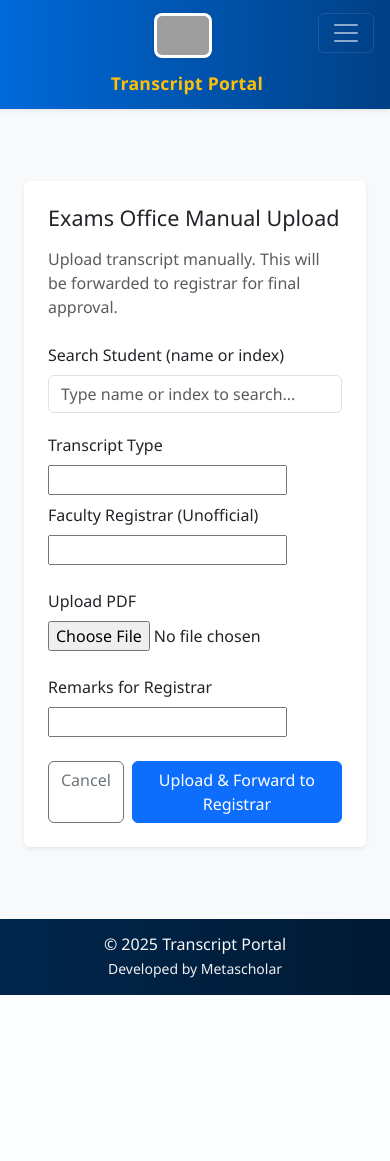
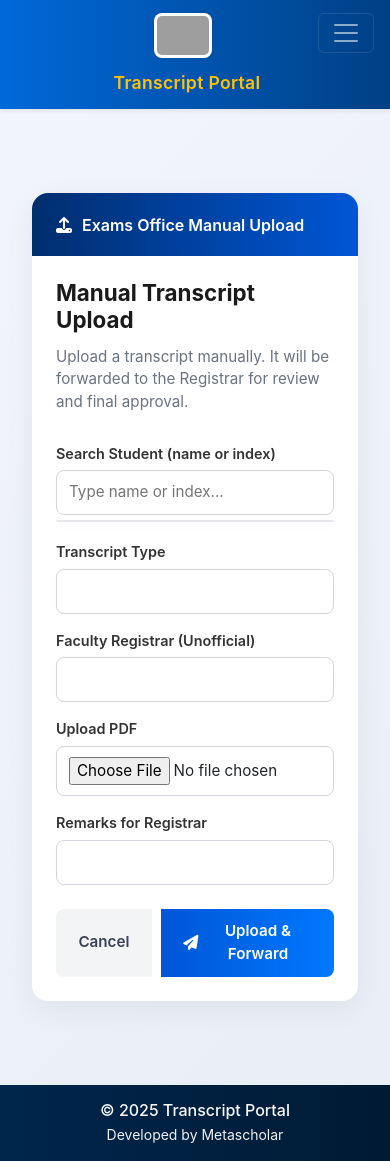
Before and after one commit to Amponsah-clinton/final_cug_transcript_app, a Django app: template app/templates/exams_office_upload.html in a window 390 px wide. Before the commit the page ends 995 px from the top, so only its background shows below. Run offline with Django 5.2, Linux system fonts and the light colour scheme; the template is opened without the code that fills it, so the values that code supplies are empty, except form fields; tables that the repository leaves empty hold one stand-in row (values such as "Sample post"); form fields are guessed from the names that the template uses; grey boxes are pictures that could not be loaded.

Commit message:
Updated transcript form and fixed template bugs

```diff
--- a/app/templates/exams_office_upload.html
+++ b/app/templates/exams_office_upload.html
@@ -1,82 +1,267 @@
 {% extends 'base.html' %}
+{% block content %}
 
-{% block content %}
-<div class="container py-5">
-  <div class="row justify-content-center">
-    <div class="col-lg-8">
-      <div class="card shadow-sm border-0">
-        <div class="card-body p-4">
-          <h4 class="mb-3">Exams Office Manual Upload</h4>
-          <p class="text-muted mb-4">Upload transcript manually. This will be forwarded to registrar for final approval.</p>
+<style>
+  /* ===== Layout & Background ===== */
+  body {
+    background: linear-gradient(135deg, #f2f5fa, #e9eef7);
+    font-family: 'Inter', 'Segoe UI', sans-serif;
+  }
+
+  .upload-wrapper {
+    max-width: 800px;
+    margin: 60px auto;
+    padding: 0 20px;
+  }
+
+  .upload-card {
+    background: #fff;
+    border-radius: 16px;
+    box-shadow: 0 8px 30px rgba(0, 0, 0, 0.06);
+    overflow: hidden;
+    transition: all 0.3s ease;
+  }
+
+  .upload-card:hover {
+    transform: translateY(-3px);
+    box-shadow: 0 12px 40px rgba(0, 0, 0, 0.08);
+  }
+
+  .upload-header {
+    background: linear-gradient(90deg, #002e6e, #0056d6);
+    color: white;
+    padding: 1.2rem 1.5rem;
+    font-weight: 600;
+    font-size: 1.1rem;
+    display: flex;
+    align-items: center;
+    gap: 10px;
+  }
+
+  .upload-body {
+    padding: 2rem;
+  }
+
+  h4 {
+    margin-bottom: 0.75rem;
+    font-size: 1.4rem;
+    font-weight: 700;
+    color: #1a1a1a;
+  }
+
+  p.desc {
+    color: #6b7280;
+    font-size: 0.95rem;
+    margin-bottom: 1.8rem;
+  }
+
+  /* ===== Form Fields ===== */
+  label {
+    font-weight: 600;
+    font-size: 0.9rem;
+    color: #333;
+    display: block;
+    margin-bottom: 6px;
+  }
+
+  input[type="text"],
+  select,
+  textarea,
+  input[type="file"] {
+    width: 100%;
+    padding: 10px 12px;
+    border-radius: 8px;
+    border: 1px solid #d1d5db;
+    font-size: 0.95rem;
+    transition: all 0.2s ease;
+  }
+
+  input:focus,
+  select:focus,
+  textarea:focus {
+    outline: none;
+    border-color: #0056d6;
+    box-shadow: 0 0 0 3px rgba(0, 86, 214, 0.1);
+  }
+
+  .form-grid {
+    display: grid;
+    grid-template-columns: repeat(auto-fit, minmax(250px, 1fr));
+    gap: 1rem;
+  }
+
+  textarea {
+    min-height: 100px;
+  }
+
+  /* ===== Buttons ===== */
+  .btn {
+    padding: 0.7rem 1.4rem;
+    border-radius: 8px;
+    font-weight: 600;
+    font-size: 0.95rem;
+    cursor: pointer;
+    transition: all 0.25s ease;
+    border: none;
+    display: inline-flex;
+    align-items: center;
+    justify-content: center;
+    gap: 6px;
+  }
+
+  .btn-primary {
+    background: linear-gradient(90deg, #0056d6, #0078ff);
+    color: white;
+  }
+
+  .btn-primary:hover {
+    transform: translateY(-2px);
+    box-shadow: 0 4px 12px rgba(0, 86, 214, 0.25);
+  }
+
+  .btn-secondary {
+    background: #f3f4f6;
+    color: #374151;
+  }
+
+  .btn-secondary:hover {
+    background: #e5e7eb;
+  }
+
+  .btn-group {
+    display: flex;
+    justify-content: flex-end;
+    gap: 10px;
+    margin-top: 1.5rem;
+  }
+
+  /* ===== Student Search ===== */
+  #studentResults {
+    margin-top: 5px;
+    border-radius: 8px;
+    overflow: hidden;
+    border: 1px solid #e5e7eb;
+    background: white;
+    box-shadow: 0 4px 15px rgba(0,0,0,0.05);
+  }
+
+  #studentResults button {
+    display: block;
+    width: 100%;
+    padding: 10px 12px;
+    border: none;
+    background: white;
+    text-align: left;
+    cursor: pointer;
+    transition: 0.2s;
+    font-size: 0.95rem;
+  }
+
+  #studentResults button:hover {
+    background: #f3f4f6;
+  }
+
+  #chosenStudent {
+    background: #f9fafc;
+    border: 1px solid #e5e7eb;
+    border-radius: 10px;
+    padding: 0.75rem 1rem;
+    margin-top: 0.8rem;
+  }
+
+  /* ===== Preview Box ===== */
+  .preview-box {
+    margin-top: 1.5rem;
+    background: #f0f5ff;
+    border-left: 4px solid #0056d6;
+    border-radius: 10px;
+    padding: 1rem;
+  }
+
+  .preview-box h6 {
+    color: #0056d6;
+    font-weight: 600;
+    margin-bottom: 6px;
+  }
+
+  /* ===== Responsive ===== */
+  @media (max-width: 600px) {
+    .upload-body {
+      padding: 1.5rem;
+    }
+    .upload-header {
+      font-size: 1rem;
+    }
+  }
+
+  .hidden { display: none !important; }
+</style>
+
+<div class="upload-wrapper">
+  <div class="upload-card">
+    <div class="upload-header">
+      <i class="fas fa-upload"></i>
+      Exams Office Manual Upload
+    </div>
+
+    <div class="upload-body">
+      <h4>Manual Transcript Upload</h4>
+      <p class="desc">Upload a transcript manually. It will be forwarded to the Registrar for review and final approval.</p>
 
       <form method="post" enctype="multipart/form-data" id="examsOfficeUploadForm">
         {% csrf_token %}
 
-            <!-- Student picker -->
-            <div class="mb-3">
-              <label class="form-label">Search Student (name or index)</label>
-              <input type="text" id="studentSearch" class="form-control" placeholder="Type name or index to search..." autocomplete="off">
-              <div id="studentResults" class="list-group mt-1" style="position:relative;z-index:50;"></div>
+        <label>Search Student (name or index)</label>
+        <input type="text" id="studentSearch" placeholder="Type name or index..." autocomplete="off">
+        <div id="studentResults"></div>
         <input type="hidden" name="student_index" id="studentIndexField">
+
+        <div id="chosenStudent" class="hidden">
+          <strong id="chosenName"></strong><br>
+          <small>Index: <span id="chosenIndex"></span></small>
         </div>
 
-            <!-- display chosen student -->
-            <div id="chosenStudent" class="mb-3 d-none">
-              <div class="p-2 border rounded bg-light">
-                <strong id="chosenName"></strong><br>
-                <small class="text-muted">Index: <span id="chosenIndex"></span></small>
-              </div>
-            </div>
-
-            <div class="row g-2">
-              <div class="col-md-6">
-                <label class="form-label">Transcript Type</label>
+        <div class="form-grid" style="margin-top:1.2rem;">
+          <div class="form-col">
+            <label>Transcript Type</label>
             {{ form.transcript_type }}
           </div>
-              <div class="col-md-6">
-                <label class="form-label">Faculty Registrar (Unofficial)</label>
+          <div class="form-col" id="facultyContainer">
+            <label>Faculty Registrar (Unofficial)</label>
             {{ form.faculty_registrar }}
           </div>
         </div>
 
-            <div class="row g-2 mt-3">
-              <div class="col-md-12">
-                <label class="form-label">Upload PDF</label>
+        <div style="margin-top:1rem;">
+          <label>Upload PDF</label>
           {{ form.transcript_file }}
         </div>
+
+        <div style="margin-top:1rem;">
+          <label>Remarks for Registrar</label>
+          {{ form.remarks }}
         </div>
 
-            <div class="row g-2 mt-3">
-              <div class="col-md-12">
-                <label class="form-label">Remarks for Registrar</label>
-                {{ form.remarks }}
-              </div>
+        <div class="btn-group">
+          <a href="{% url 'staff_dashboard' %}" class="btn btn-secondary">Cancel</a>
+          <button class="btn btn-primary" id="submitBtn">
+            <i class="fas fa-paper-plane"></i> Upload & Forward
+          </button>
         </div>
 
-            <div class="mt-4 d-flex justify-content-end">
-              <a href="{% url 'staff_dashboard' %}" class="btn btn-outline-secondary me-2">Cancel</a>
-              <button class="btn btn-primary" id="submitBtn">Upload & Forward to Registrar</button>
-            </div>
-
-            <!-- Preview section (hidden initially) -->
-            <div id="previewSection" class="mt-4 d-none">
-              <div class="alert alert-info">
-                <h6 class="alert-heading">Preview Transcript</h6>
-                <p class="mb-2">After uploading, you can preview the generated transcript:</p>
-                <a href="#" id="previewLink" target="_blank" class="btn btn-outline-primary btn-sm">
-                  <i class="fas fa-eye me-1"></i>Preview Transcript
+        <div id="previewSection" class="preview-box hidden">
+          <h6><i class="fas fa-eye"></i> Preview Transcript</h6>
+          <p>After uploading, you can preview the generated transcript below:</p>
+          <a href="#" id="previewLink" target="_blank" class="btn btn-primary btn-sm">
+            <i class="fas fa-eye"></i> View Preview
           </a>
-              </div>
         </div>
       </form>
     </div>
   </div>
 </div>
-  </div>
-</div>
 
 <script>
-// small helper to add class to rendered widget if missing
 document.addEventListener('DOMContentLoaded', function(){
   const search = document.getElementById('studentSearch');
   const resBox = document.getElementById('studentResults');
@@ -84,12 +269,13 @@ document.addEventListener('DOMContentLoaded', function(){
   const chosen = document.getElementById('chosenStudent');
   const chosenName = document.getElementById('chosenName');
   const chosenIndex = document.getElementById('chosenIndex');
+  const facultyContainer = document.getElementById('facultyContainer');
 
   let timer = null;
   search.addEventListener('input', function(){
     const q = this.value.trim();
     idxField.value = '';
-    chosen.classList.add('d-none');
+    chosen.classList.add('hidden');
     if(timer) clearTimeout(timer);
     if(q.length < 2){ resBox.innerHTML = ''; return; }
     timer = setTimeout(()=>{
@@ -100,7 +286,7 @@ document.addEventListener('DOMContentLoaded', function(){
           (data.results||[]).forEach(s=>{
             const a = document.createElement('button');
             a.type = 'button';
-            a.className = 'list-group-item list-group-item-action';
+            a.className = 'student-result-item';
             a.textContent = s.name + ' — ' + s.index_number;
             a.dataset.index = s.index_number;
             a.dataset.name = s.name;
@@ -108,9 +294,9 @@ document.addEventListener('DOMContentLoaded', function(){
               idxField.value = this.dataset.index;
               chosenName.textContent = this.dataset.name;
               chosenIndex.textContent = this.dataset.index;
-              chosen.classList.remove('d-none');
+              chosen.classList.remove('hidden');
               resBox.innerHTML = '';
-              search.value = this.dataset.name + ' (' + this.dataset.index + ')';
+              search.value = `${this.dataset.name} (${this.dataset.index})`;
             });
             resBox.appendChild(a);
           });
@@ -122,12 +308,11 @@ document.addEventListener('DOMContentLoaded', function(){
   const typeSel = document.querySelector('select[name="transcript_type"]');
   const facultySel = document.querySelector('select[name="faculty_registrar"]');
   function toggleFaculty(){
-    if(typeSel && facultySel){
-      const container = facultySel.closest('.col-md-6');
+    if(typeSel && facultyContainer){
       if(typeSel.value === 'unofficial'){
-        if(container) container.style.display = '';
+        facultyContainer.style.display = '';
       } else {
-        if(container) container.style.display = 'none';
+        facultyContainer.style.display = 'none';
       }
     }
   }
--- a/transcript_project/settings.py
+++ b/transcript_project/settings.py
@@ -25,7 +25,7 @@ SECRET_KEY = 'django-insecure-2^^lbi*pzj_49di!*icx%^nctwhri@^xq7ey*%7!+ppnhv%wf2
 # SECURITY WARNING: don't run with debug turned on in production!
 DEBUG = True
 
-ALLOWED_HOSTS = []
+ALLOWED_HOSTS = ['app.onrender.com', '*']
 
 
 # Application definition
```
Also changed, not shown: app/templates/exams_office_approve_disapprove.html (+142 -49 lines), db.sqlite3, 7 other files. Lines whose indentation alone changed are shown as unchanged.
